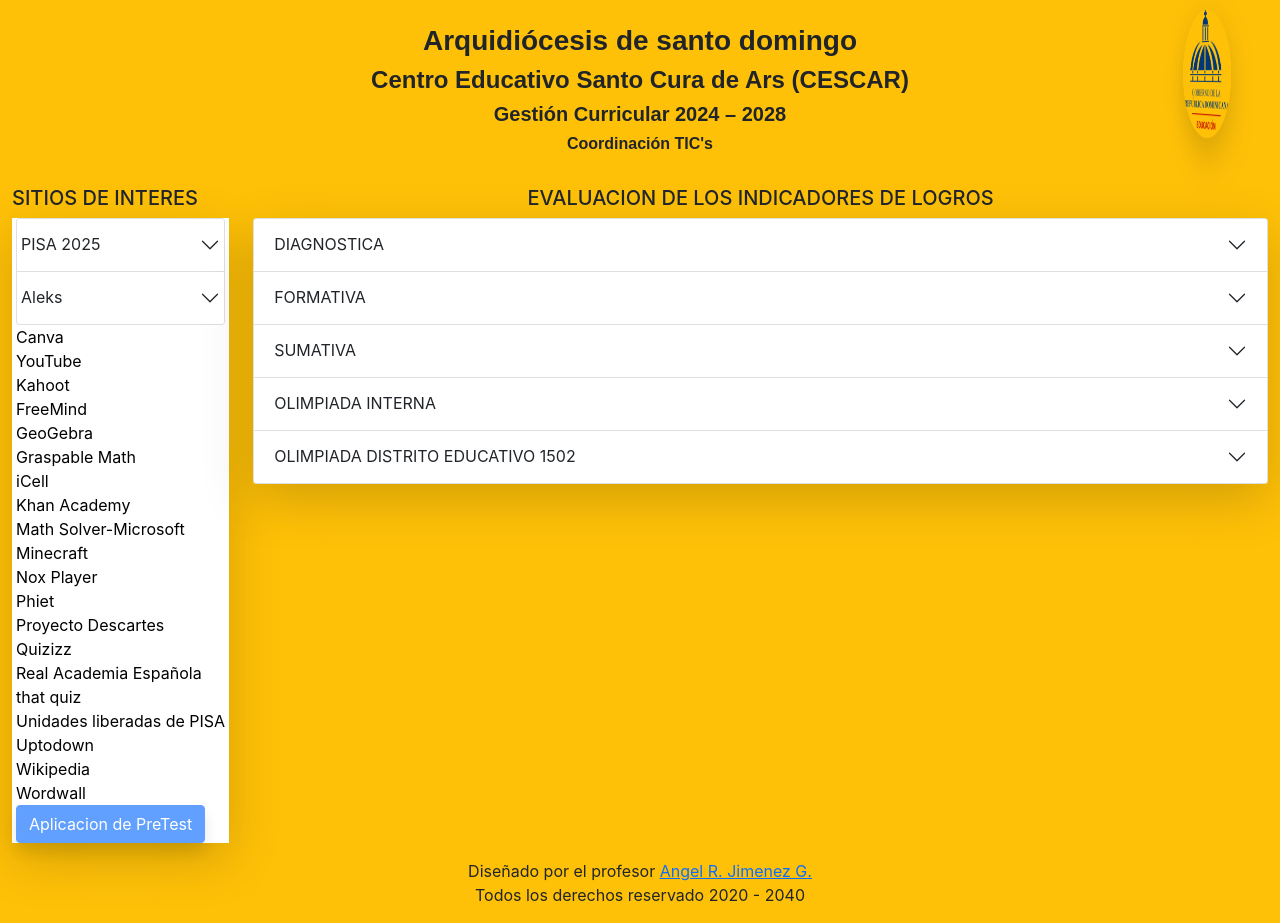
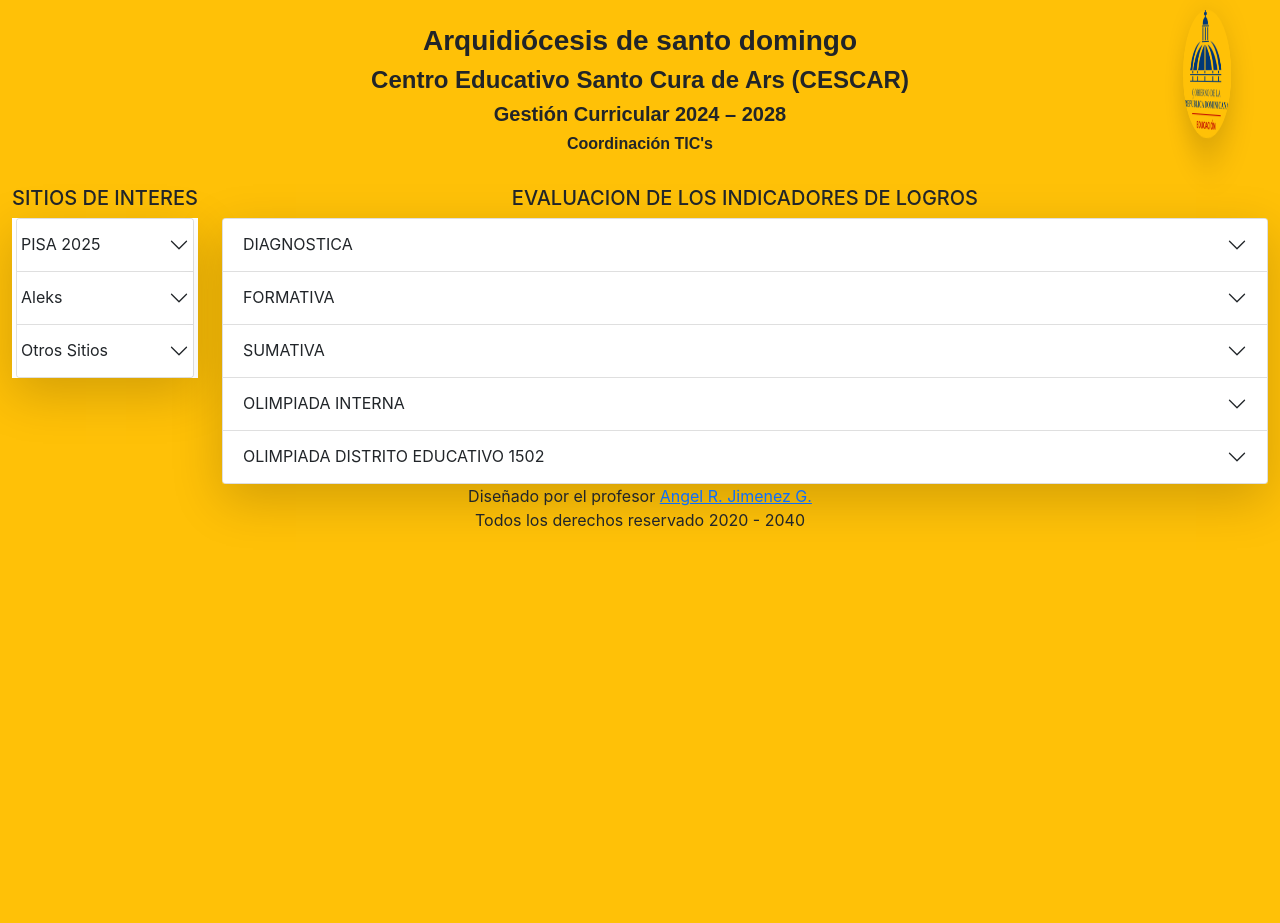
Before and after one commit to cescarsoporte/web, a React (Create React App) app: page / in a window 1280 px wide. After the commit the page ends 800 px from the top, so only its background shows below. Built offline with nearby package versions, Linux system fonts and the light colour scheme.

Commit message:
Modified sitios de interes

```diff
--- a/src/components/Sitios.js
+++ b/src/components/Sitios.js
@@ -22,7 +22,16 @@ const AccordionItem = ({ id, title, links }) => (
       <div className="">
         <ul className="px-1 text-start">
           {links.map((link, index) => (
-            <li key={index}><a href={link.href} target="_blank" title={link.title}>{link.text}</a></li>
+            <li key={index}>
+              <a
+                href={link.href}
+                target="_blank"
+                title={link.title}
+                className={link.text === "Aplicacion de PreTest" ? "btn btn-primary disabled shadow w-100" : ""}
+              >
+                {link.text}
+              </a>
+            </li>
           ))}
         </ul>
       </div>
@@ -45,7 +54,9 @@ const Sitios = () => {
     { href: "https://proyectodescartes.org/competencias/materiales_didacticos/PISAordenadorRP-C101a-JS/index.html", title: "Encuesta aleks", text: "11 - La visita." },
     { href: "https://proyectodescartes.org/competencias/materiales_didacticos/PISAordenadorC-CS633-JS/index.html", title: "Encuesta aleks", text: "12 - Casa de bajo consumo." },
     { href: "https://proyectodescartes.org/competencias/materiales_didacticos/PISAordenadorC-CS623-JS/index.html", title: "Encuesta aleks", text: "13 - Correr en dias de calor." },
-    { href: "https://pisa2022-questions.oecd.org/platform/index.html?user=&domain=CRT&unit=T200-SCienceFairPoster&lang=esp-ESP", title: "Encuesta aleks", text: "14 - Cartel de la exposicion de ciencias." }
+    { href: "https://pisa2022-questions.oecd.org/platform/index.html?user=&domain=CRT&unit=T200-SCienceFairPoster&lang=esp-ESP", title: "Encuesta aleks", text: "14 - Cartel de la exposicion de ciencias." },
+    { href: "https://proyectodescartes.org/competencias/", title: "Esta web recoge objetos de aprendizaje interactivos cuyo objetivo es la formación y evaluación competencial. Sus contenidos se basan en las unidades liberadas de PISA.", text: "Proyecto Descartes" },
+    { href: "https://pisa2022-questions.oecd.org/", title: "Contenidos basado en las unidades liberadas de PISA.", text: "Unidades liberadas de PISA" }
   ];
 
   const aleksLinks = [
@@ -53,6 +64,28 @@ const Sitios = () => {
     { href: "https://www.youtube.com/watch?v=B0rAd0QQgK8", title: "ALEKS | ¿Cómo funciona una Verificación de Conocimientos?", text: "VIDEO 2" },
     { href: "https://latam.aleks.com/", title: "Pagina principal de ALEKS", text: "IR A ALEKS" },
     { href: "https://docs.google.com/spreadsheets/d/1Uk5NTB6y1xGl4EZV4ts_xGxXcNiwP2EaUkcTw16q_YI/edit#gid=0", title: "Encuesta aleks", text: "ENCUESTA" }
+  ];
+
+  const otrosLinks = [
+    { href: "https://www.canva.com/", title: "Es una herramienta online de diseño gráfico de uso gratuito. Utilízala para crear publicaciones para redes sociales, presentaciones, carteles, vídeos, logos y mucho más.", text: "Canva" },
+    { href: "https://lihuen.linti.unlp.edu.ar/index.php/", title: "Herramienta para crear mapas mentales, útiles para cualquier área de estudio.", text: "FreeMind" },
+    { href: "https://www.geogebra.org/?lang=es", title: "Herramientas digitales gratuitas para clases, graficar, geometría, pizarra interactiva y más.", text: "GeoGebra" },
+    { href: "https://graspablemath.com/", title: "Asigne tareas de álgebra a sus alumnos y vea comentarios en vivo de su trabajo paso a paso. Descubra, cree y comparta actividades matemáticas interesantes para estudiantes de 4to de primaria hasta 6to de secundaria.", text: "Graspable Math" },
+    { href: "https://icell.hudsonalpha.org/", title: "Simulación interactiva que permite a los estudiantes y profesores explorar el funcionamiento interno de una célula animal, vegetal o bacteriana típica.", text: "iCell" },
+    { href: "https://es.khanacademy.org/", title: "Ofrece educación gratuita de primer nivel, para cualquier persona en cualquier lugar.", text: "Khan Academy" },
+    { href: "https://kahoot.it/", title: "Permite la creación de cuestionarios de evaluación. Es una herramienta por la que el profesor crea concursos en el aula para aprender o reforzar el aprendizaje y donde los alumnos son los concursantes. Los alumnos eligen su alias o nombre de usuario y contestan a una serie de preguntas por medio de un dispositivo móvil. Existen 2 modos de juego: en grupo o individual. Las partidas de preguntas, una vez creadas, son accesibles por todos los usuarios de manera que pueden ser reutilizadas e incluso modificadas para garantizar el aprendizaje. Se puede modificar el tiempo de cuenta atrás, las posibles respuestas y se pueden añadir fotos o vídeos. Finalmente gana quien obtiene más puntuación.", text: "Kahoot" },
+    { href: "https://math.microsoft.com/es", title: "Herramienta para Obtenga soluciones paso a paso a tus problemas matemáticos.", text: "Math Solver-Microsoft" },
+    { href: "https://education.minecraft.net/es-es", title: "Aprendizaje basado en juegos", text: "Minecraft" },
+    { href: "https://es.bignox.com/", title: "Emulador o simulador del sistema operativo Android. El cual puede utilizarse en u n ordenador para acceder a las aplicaciones que solo son compatibles con Android.", text: "Nox Player" },
+    { href: "https://phet.colorado.edu/es/", title: "Simulaciones interactivas de ciencias y matemáticas que se basan en la investigación.", text: "Phiet" },
+    { href: "https://quizizz.com/join/", title: "es una web/app gratuita que permite crear cuestionarios online de manera lúdica y divertida, que los estudiantes pueden responder de tres maneras distintas: En un juego en directo, como tareas, o de manera individual.", text: "Quizizz" },
+    { href: "https://dle.rae.es/", title: "El Diccionario de la lengua española es la obra lexicográfica de referencia de la Academia. Es fruto de la colaboración de las veintidós corporaciones integradas en la Asociación de Academias de la Lengua Española (ASALE).", text: "Real Academia Española" },
+    { href: "https://www.thatquiz.org/es/", title: "Herramienta web, que nos permite plantear exámenes, o actividades, para realizarlos online, permitiendo conocer los resultados de dicha evaluación instantáneamente.", text: "that quiz" },
+    { href: "https://www.uptodown.com/android", title: "Es un marketplace centrado en la distribución de software de escritorio y aplicaciones móviles.", text: "Uptodown" },
+    { href: "https://es.wikipedia.org/wiki/Wikipedia:Portada", title: "La enciclopedia de contenido libre.", text: "Wikipedia" },
+    { href: "https://wordwall.net/", title: "crear juegos interactivos y materiales impresos para sus alumnos.", text: "Wordwall" },
+    { href: "https://www.youtube.com/channel/UCkqxIMNp8yLL1gclqMJnGLw", title: "Canal interno del centro educativo Santo Cura de Ars para evidenciar las actividades", text: "YouTube" },
+    { href: "https://ee.kobotoolbox.org/x/CUbATOVh", title: "", text: "Aplicacion de PreTest" }
   ];
 
   return (
@@ -63,29 +96,9 @@ const Sitios = () => {
           <div id="accordion-2" className="accordion" role="tablist">
             <AccordionItem id="1" title="PISA 2025" links={pisaLinks} />
             <AccordionItem id="2" title="Aleks" links={aleksLinks} />
+            <AccordionItem id="3" title="Otros Sitios" links={otrosLinks} />
           </div>
         </li>
-        <li><a href="https://www.canva.com/" target="_blank" title="">Canva</a></li>
-        <li><a href="https://www.youtube.com/channel/UCkqxIMNp8yLL1gclqMJnGLw" target="_blank" title="">YouTube</a></li>
-        <li><a href="https://kahoot.it/" target="_blank" title="Permite la creación de cuestionarios de evaluación. Es una herramienta por la que el profesor crea concursos en el aula para aprender o reforzar el aprendizaje y donde los alumnos son los concursantes. Los alumnos eligen su alias o nombre de usuario y contestan a una serie de preguntas por medio de un dispositivo móvil. Existen 2 modos de juego: en grupo o individual. Las partidas de preguntas, una vez creadas, son accesibles por todos los usuarios de manera que pueden ser reutilizadas e incluso modificadas para garantizar el aprendizaje. Se puede modificar el tiempo de cuenta atrás, las posibles respuestas y se pueden añadir fotos o vídeos. Finalmente gana quien obtiene más puntuación.">Kahoot</a></li>
-        <li><a href="https://lihuen.linti.unlp.edu.ar/index.php/Freemind_-_Editor_de_Mapas_Mentales" target="_blank" title="Herramienta para crear mapas mentales, útiles para cualquier área de estudio.">FreeMind</a></li>
-        <li><a href="https://www.geogebra.org/?lang=es" target="_blank" title="Herramientas digitales gratuitas para clases, graficar, geometría, pizarra interactiva y más.">GeoGebra</a></li>
-        <li><a href="https://graspablemath.com/" target="_blank" title="Asigne tareas de álgebra a sus alumnos y vea comentarios en vivo de su trabajo paso a paso. Descubra, cree y comparta actividades matemáticas interesantes para estudiantes de 4to de primaria hasta 6to de secundaria.">Graspable Math</a></li>
-        <li><a href="https://icell.hudsonalpha.org/" target="_blank" title="Simulación interactiva que permite a los estudiantes y profesores explorar el funcionamiento interno de una célula animal, vegetal o bacteriana típica.">iCell</a></li>
-        <li><a href="https://es.khanacademy.org/" target="_blank" title="Ofrece educación gratuita de primer nivel, para cualquier persona en cualquier lugar.">Khan Academy</a></li>
-        <li><a href="https://math.microsoft.com/es" target="_blank" title="Herramienta para Obtenga soluciones paso a paso a tus problemas matemáticos.">Math Solver-Microsoft</a></li>
-        <li><a href="https://education.minecraft.net/es-es" target="_blank" title="Aprendizaje basado en juegos">Minecraft</a></li>
-        <li><a href="https://es.bignox.com/" target="_blank" title="Emulador o simulador del sistema operativo Android. El cual puede utilizarse en u n ordenador para acceder a las aplicaciones que solo son compatibles con Android.">Nox Player</a></li>
-        <li><a href="https://phet.colorado.edu/es/" target="_blank" title="Simulaciones interactivas de ciencias y matemáticas que se basan en la investigación.">Phiet</a></li>
-        <li><a href="https://proyectodescartes.org/competencias/" target="_blank" title="Esta web recoge objetos de aprendizaje interactivos cuyo objetivo es la formación y evaluación competencial. Sus contenidos se basan en las unidades liberadas de PISA.">Proyecto Descartes</a></li>
-        <li><a href="https://quizizz.com/join/" target="_blank" title="es una web/app gratuita que permite crear cuestionarios online de manera lúdica y divertida, que los estudiantes pueden responder de tres maneras distintas: En un juego en directo, como tareas, o de manera individual.">Quizizz</a></li>
-        <li><a href="https://dle.rae.es/" target="_blank" title="El Diccionario de la lengua española es la obra lexicográfica de referencia de la Academia. Es fruto de la colaboración de las veintidós corporaciones integradas en la Asociación de Academias de la Lengua Española (ASALE).">Real Academia Española</a></li>
-        <li><a href="https://www.thatquiz.org/es/" target="_blank" title="Herramienta web, que nos permite plantear exámenes, o actividades, para realizarlos online, permitiendo conocer los resultados de dicha evaluación instantáneamente.">that quiz</a></li>
-        <li><a href="https://pisa2022-questions.oecd.org/" target="_blank" title="Contenidos basado en las unidades liberadas de PISA.">Unidades liberadas de PISA</a></li>
-        <li><a href="https://www.uptodown.com/android" target="_blank" title="Es un marketplace centrado en la distribución de software de escritorio y aplicaciones móviles.">Uptodown</a></li>
-        <li><a href="https://es.wikipedia.org/wiki/Wikipedia:Portada" target="_blank" title="La enciclopedia de contenido libre.">Wikipedia</a></li>
-        <li><a href="https://wordwall.net/" target="_blank" title="crear juegos interactivos y materiales impresos para sus alumnos. ">Wordwall</a></li>
-        <li><a className="btn btn-primary disabled shadow" href="https://ee.kobotoolbox.org/x/CUbATOVh" target="_blank" title="">Aplicacion de PreTest</a></li>
       </ul>
     </div>
   );
```
